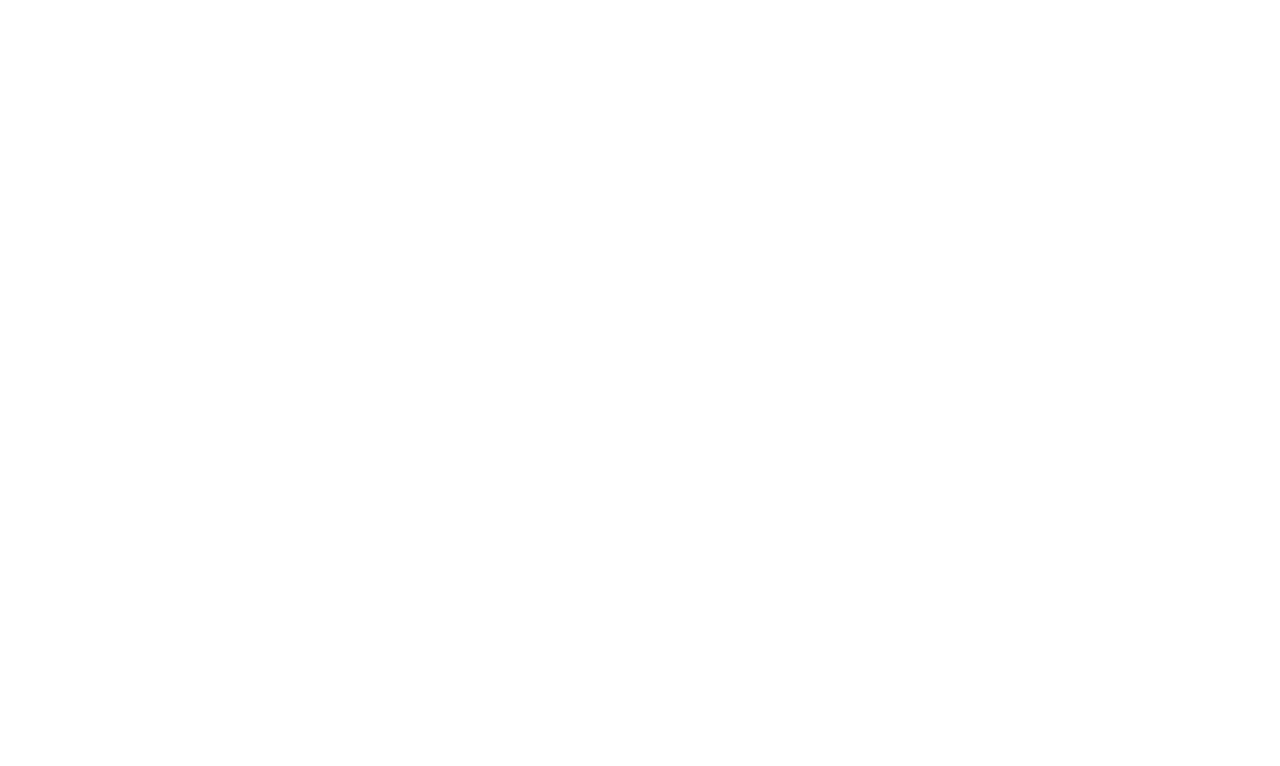
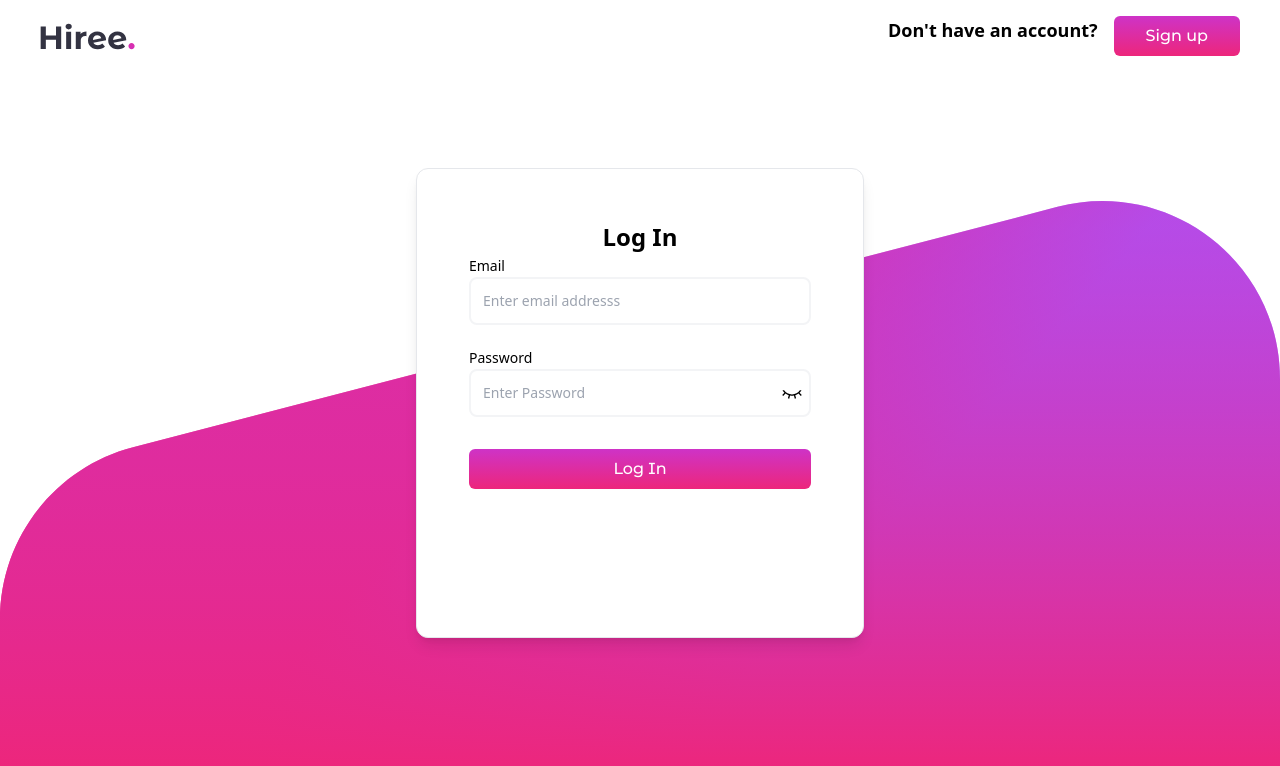
Before and after one commit to classyrazy/hiree, a Nuxt app: page /login in a window 1280 px wide. Before the commit this address had no page. Shown: the top 766 px of the page. Built offline with nearby package versions, Linux system fonts and the light colour scheme.

Commit message:
'Login-and-Signup-added'

```diff
--- /dev/null
+++ b/components/UI/createprofile.vue
@@ -0,0 +1,35 @@
+<template>
+  <div>
+    <div class="desktop-9 screen">
+        <img class="hiree" src="" alt="">
+        <h1 class="title">Create your Developer Profile</h1>
+        <p class="hiree-suggests-your">Hiree suggests your developer profile to hiring managers and they contact you based on your qualifications</p>
+        <div class="st-name-container">
+            <h1 class="first-name">First Name</h1>
+            <h1 class="last-name">Last Name</h1>
+        </div>
+        <div class="overlap-group-container">
+            <div class="overlap-group9 border-2px-silver-rust">
+                <input type="text" class="enter-your" placeholder="Enter your first name">
+            </div>
+            <div class="overlap-group5 border-2px-silver-rust">
+                <input type="text" class="enter-your" placeholder="Enter your last name">
+            </div>
+        </div>
+        <h1 class="about-you">About you</h1>
+        <div class="overlap-group11 border-2px-silver-rust">
+
+        </div>
+    </div>
+  </div>
+</template>
+
+<script>
+export default {
+
+}
+</script>
+
+<style>
+
+</style>
--- /dev/null
+++ b/components/UI/svgs/eye-closed.vue
@@ -0,0 +1,15 @@
+<template>
+  <svg class="svg" :width="size" height="auto" viewBox="0 0 16 16" xmlns="http://www.w3.org/2000/svg"><path d="M13.508 7.801c.556-.527 1.036-1.134 1.422-1.801h-1.185C12.48 7.814 10.378 9 8 9 5.622 9 3.52 7.814 2.254 6H1.07c.386.667.866 1.274 1.421 1.801L.896 9.396l.708.707L3.26 8.446c.71.523 1.511.932 2.374 1.199l-.617 2.221.964.268.626-2.255C7.06 9.96 7.525 10 8 10c.475 0 .94-.041 1.392-.12l.626 2.254.964-.268-.617-2.221c.863-.267 1.663-.676 2.374-1.2l1.657 1.658.708-.707-1.595-1.595z" fill-rule="nonzero" fill-opacity="1" fill="#000" stroke="none"/></svg>
+</template>
+
+<script setup>
+let props = defineProps({
+  size: {
+    type: Number,
+    default: 60,
+  },
+});
+</script>
+
+<style scoped>
+</style>
--- /dev/null
+++ b/components/UI/svgs/eye-open.vue
@@ -0,0 +1,15 @@
+<template>
+   <svg class="svg" :width="size" height="auto" viewBox="0 0 16 16" xmlns="http://www.w3.org/2000/svg"><path d="M8 10c1.105 0 2-.895 2-2 0-1.105-.895-2-2-2-1.104 0-2 .895-2 2 0 1.105.896 2 2 2z" fill-rule="nonzero" fill-opacity="1" fill="#000" stroke="none"/><path d="M8 4c2.878 0 5.378 1.621 6.635 4-1.257 2.379-3.757 4-6.635 4-2.878 0-5.377-1.621-6.635-4C2.623 5.621 5.122 4 8 4zm0 7c-2.3 0-4.322-1.194-5.478-3C3.678 6.194 5.7 5 8 5c2.3 0 4.322 1.194 5.479 3C12.322 9.806 10.3 11 8 11z" fill-rule="evenodd" fill-opacity=".9" fill="#000" stroke="none"/></svg>
+</template>
+
+<script setup>
+let props = defineProps({
+  size: {
+    type: Number,
+    default: 60,
+  },
+});
+</script>
+
+<style scoped>
+</style>
--- /dev/null
+++ b/pages/login.vue
@@ -0,0 +1,70 @@
+<template>
+    <div class="overflow-hidden h-screen block my-auto  center-middle md:px-0">
+    <nav class="flex justify-between items-center py-4 px-10">
+        <router-link to="/"><img src="/logo.svg" alt="logo"></router-link>
+        <div class="md:hidden">open</div>
+        <ul class="end-link gap-4 md:flex hidden">
+            <li class="font-bold text-lg">
+                <p type="b-pry-grad" size="medium">Don't have an account?</p>
+            </li>
+            <li class="">
+                <router-link to="/signup">
+                    <c-button size="medium">Sign up</c-button>
+                </router-link>
+            </li>
+        </ul>
+    </nav>
+
+    <svg class="w-full absolute bottom-0 " viewBox="0 0 1440 674" fill="none" xmlns="http://www.w3.org/2000/svg">
+        <path d="M0 470.639C0 379.57 61.5234 300 149.661 277.078L1189.66 6.60557C1316.34 -26.3404 1440 69.2714 1440 200.167V674H0V470.639Z" fill="url(#paint0_linear_115_138)" />
+        <path d="M0 470.639C0 379.57 61.5234 300 149.661 277.078L1189.66 6.60557C1316.34 -26.3404 1440 69.2714 1440 200.167V674H0V470.639Z" fill="url(#paint1_linear_115_138)" />
+        <defs>
+            <linearGradient id="paint0_linear_115_138" x1="269" y1="273" x2="720" y2="674" gradientUnits="userSpaceOnUse">
+                <stop offset="0.343518" stop-color="#E7298B" />
+                <stop offset="1" stop-color="#9747FF" stop-opacity="0.88" />
+            </linearGradient>
+            <linearGradient id="paint1_linear_115_138" x1="720" y1="31" x2="720" y2="674" gradientUnits="userSpaceOnUse">
+                <stop stop-color="#CE33C7" stop-opacity="0.44" />
+                <stop offset="0.952701" stop-color="#ED267B" />
+                <stop offset="0.967591" stop-color="#ED267B" />
+            </linearGradient>
+        </defs>
+    </svg>
+
+    <div class="w-full mt-24 relative px-4 ">
+        <div class="bg-white border border-solid shadow-lg rounded-xl mt-10  max-w-md mx-auto">
+            <form class="lg:p-8">
+                <div class="p-5">
+                    <h2 class="font-bold text-2xl text-center">Log In</h2>
+                    <c-input type="email" placeholder="Enter email addresss" full styleType="white" class="text-sm rounded-lg mb-5" label="Email"></c-input>
+
+                    <c-input type="password" placeholder="Enter Password" full styleType="white" class="text-sm rounded-lg pt-3" label="Password"></c-input>
+
+                    <div class="mb-24 mt-8">
+                        <c-button full type="pry rounded-lg " size="">Log In</c-button>
+                    </div>
+                </div>
+            </form>
+        </div>
+    </div>
+
+</div>
+</template>
+
+<script setup lang="ts">
+import CButton from '../components/UI/forms/c-button.vue'
+import CInput from '../components/UI/forms/c-input.vue'
+
+
+</script>
+
+<style scoped>
+.bg-gradient-def{
+    background: linear-gradient(180deg, #CE33C7 0%, #ED267B 100%);
+}
+.svg{
+    height: 100%;
+    width: 100%;
+}
+
+</style>
--- /dev/null
+++ b/pages/signup.vue
@@ -0,0 +1,72 @@
+<template>
+    <div class="overflow-hidden h-screen block my-auto  center-middle md:px-0">
+    <nav class="flex justify-between items-center py-4 px-10">
+        <router-link to="/"><img src="/logo.svg" alt="logo"></router-link>
+        <div class="md:hidden">open</div>
+        <ul class="end-link gap-4 md:flex hidden">
+            <li class="font-bold text-lg">
+                <p type="b-pry-grad" size="medium">Already have an account?</p>
+            </li>
+            <li class="">
+                <router-link to="/login">
+                    <c-button size="medium">Log in</c-button>
+                </router-link>
+            </li>
+        </ul>
+    </nav>
+
+    <svg class="w-full absolute bottom-0 " viewBox="0 0 1440 674" fill="none" xmlns="http://www.w3.org/2000/svg">
+        <path d="M0 470.639C0 379.57 61.5234 300 149.661 277.078L1189.66 6.60557C1316.34 -26.3404 1440 69.2714 1440 200.167V674H0V470.639Z" fill="url(#paint0_linear_115_138)" />
+        <path d="M0 470.639C0 379.57 61.5234 300 149.661 277.078L1189.66 6.60557C1316.34 -26.3404 1440 69.2714 1440 200.167V674H0V470.639Z" fill="url(#paint1_linear_115_138)" />
+        <defs>
+            <linearGradient id="paint0_linear_115_138" x1="269" y1="273" x2="720" y2="674" gradientUnits="userSpaceOnUse">
+                <stop offset="0.343518" stop-color="#E7298B" />
+                <stop offset="1" stop-color="#9747FF" stop-opacity="0.88" />
+            </linearGradient>
+            <linearGradient id="paint1_linear_115_138" x1="720" y1="31" x2="720" y2="674" gradientUnits="userSpaceOnUse">
+                <stop stop-color="#CE33C7" stop-opacity="0.44" />
+                <stop offset="0.952701" stop-color="#ED267B" />
+                <stop offset="0.967591" stop-color="#ED267B" />
+            </linearGradient>
+        </defs>
+    </svg>
+
+    <div class="w-full mt-24 relative px-4 ">
+        <div class="bg-white border border-solid shadow-lg rounded-xl mt-10  max-w-md mx-auto">
+            <form class="lg:p-8">
+                <div class="p-5">
+                    <h2 class="font-bold text-2xl text-center">Log In</h2>
+                    <c-input type="email" placeholder="Enter email addresss" full styleType="white" class="text-sm rounded-lg mb-5" label="Email"></c-input>
+
+                    <c-input type="password" placeholder="Enter your Password" full styleType="white" class="text-sm rounded-lg pt-3 mb-5" label="Password"></c-input>
+
+                    <c-input type="password" placeholder="Enter your Password" full styleType="white" class="text-sm rounded-lg pt-3" label="Confirm Password"></c-input>
+
+                    <div class="mb-24 mt-8">
+                        <c-button full type="pry rounded-lg " size="">Sign Up</c-button>
+                    </div>
+                </div>
+            </form>
+        </div>
+    </div>
+
+</div>
+</template>
+
+<script setup lang="ts">
+import CButton from '../components/UI/forms/c-button.vue'
+import CInput from '../components/UI/forms/c-input.vue'
+
+
+</script>
+
+<style scoped>
+.bg-gradient-def{
+    background: linear-gradient(180deg, #CE33C7 0%, #ED267B 100%);
+}
+.svg{
+    height: 100%;
+    width: 100%;
+}
+
+</style>
```
